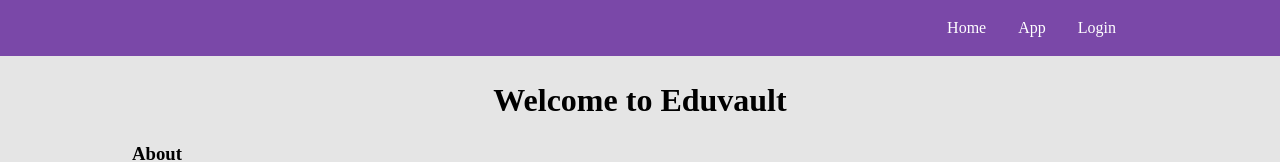
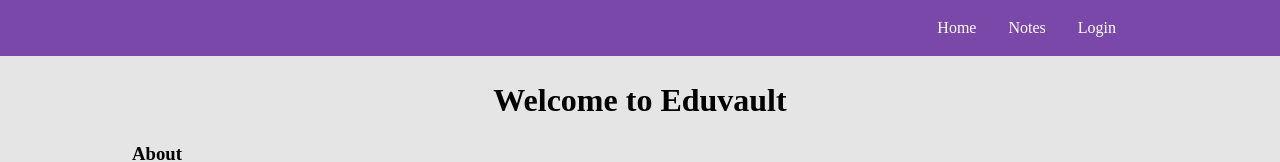
Before and after one commit to jacobcoro/eduvault-matrix-crdt, a Next.js app: page / in a window 1280 px wide. Shown: the top 162 px of the page. Built offline with nearby package versions, Linux system fonts and the light colour scheme; some icons are missing.

Commit message:
update navbar links

```diff
--- a/src/components/base/NavBar.tsx
+++ b/src/components/base/NavBar.tsx
@@ -15,7 +15,7 @@
             <Link href="/">Home</Link>
           </li>
           <li>
-            <Link href="/app">App</Link>
+            <Link href="/notes-app">Notes</Link>
           </li>
           <li>
             <Link href="/login">Login</Link>
```
